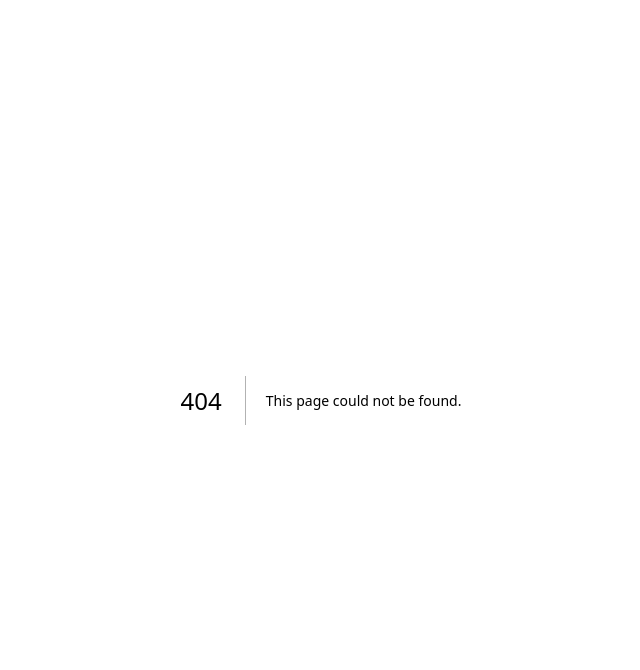
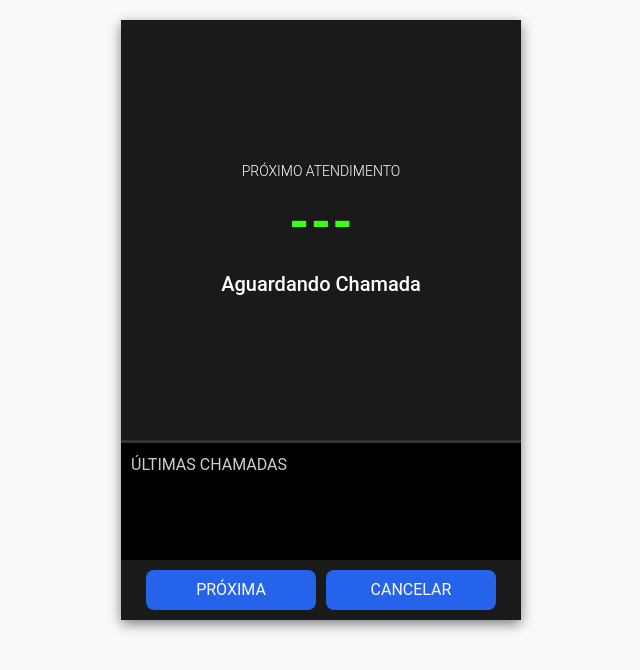
Before and after one commit to vinPedro/apa-react, a Next.js app: page /onboarding in a window 1280 px wide. Before the commit this address had no page. Shown: the top 670 px of the page, without its empty margins (319-959 px from the left). Built offline with nearby package versions, Linux system fonts and the light colour scheme.

Commit message:
feat/ Adicionando Onboarding

```diff
--- /dev/null
+++ b/src/app/(public)/onboarding/page.jsx
@@ -0,0 +1,22 @@
+import React from 'react';
+import TvPanel from '@/components/TV/TvPanel'; // Seu componente de TV
+// Importe seu componente de layout que contém a barra lateral se necessário
+
+export default function OnboardingPage() {
+  return (
+    // ESTE É O CONTAINER PAI QUE CENTRALIZA
+    <div style={{
+      display: 'flex',
+      justifyContent: 'center',
+      alignItems: 'center',
+      width: '100%',
+      height: '80vh', // Define uma altura para que a centralização vertical funcione
+      padding: '20px'
+    }}>
+      {/* O TvPanel será centralizado dentro deste div */}
+      <div style={{ width: '400px', height: '600px', boxShadow: '0 4px 12px rgba(0,0,0,0.5)' }}>
+          <TvPanel />
+      </div>
+    </div>
+  );
+}
--- /dev/null
+++ b/src/components/TV/CallDisplay.jsx
@@ -0,0 +1,43 @@
+import React from 'react';
+
+const CallDisplay = ({ ticket, location }) => {
+  return (
+    <div style={{
+      display: 'flex',
+      flexDirection: 'column',
+      justifyContent: 'center',
+      alignItems: 'center',
+      height: '100%',
+      backgroundColor: '#1a1a1a',
+      color: '#FFFFFF',
+      padding: '10px 0',
+    }}>
+      <p style={{
+        fontSize: '14px', // Fixo
+        fontWeight: '300',
+        margin: '0 0 5px 0'
+      }}>
+        PRÓXIMO ATENDIMENTO
+      </p>
+
+      <h1 style={{
+        fontSize: '48px', // Fixo, ajustado para caber em cards
+        fontWeight: '900',
+        color: '#39ff14',
+        margin: '0'
+      }}>
+        {ticket || '---'}
+      </h1>
+
+      <h2 style={{
+        fontSize: '20px', // Fixo
+        fontWeight: '500',
+        marginTop: '10px'
+      }}>
+        {location || 'Aguardando Chamada'}
+      </h2>
+    </div>
+  );
+};
+
+export default CallDisplay;
--- /dev/null
+++ b/src/components/TV/HistoryList.jsx
@@ -0,0 +1,36 @@
+import React from 'react';
+
+const HistoryList = ({ history }) => {
+  return (
+    <div style={{
+      backgroundColor: '#000000',
+      color: '#cccccc',
+      padding: '10px',
+      borderTop: '3px solid #333',
+    }}>
+      <h3 style={{
+        fontSize: '16px', // Fixo
+        marginBottom: '5px'
+      }}>
+        ÚLTIMAS CHAMADAS
+      </h3>
+      <ul style={{
+        listStyle: 'none',
+        padding: 0,
+        margin: 0
+      }}>
+        {history.map((item, index) => (
+          <li key={index} style={{
+            fontSize: '18px', // Fixo
+            marginBottom: '5px',
+            fontWeight: 'bold'
+          }}>
+            {item.number} | {item.location}
+          </li>
+        ))}
+      </ul>
+    </div>
+  );
+};
+
+export default HistoryList;
--- /dev/null
+++ b/src/components/TV/TVPanel.jsx
@@ -0,0 +1,149 @@
+"use client";
+
+import React, { useState, useEffect, useCallback } from 'react';
+import Botao from '@/components/Botao';
+import CallDisplay from './CallDisplay';
+import HistoryList from './HistoryList';
+
+// Configurações
+const POLLING_INTERVAL = 8000;
+
+// Áudio
+const playDingDongSound = () => {
+  const audio = new Audio('/audio/ding-dong.mp3');
+  audio.volume = 1.0;
+  audio.play().catch(() =>
+    console.warn('Navegador bloqueou o áudio')
+  );
+};
+
+const TvPanel = () => {
+  const [currentCall, setCurrentCall] = useState({
+    number: '---',
+    location: ''
+  });
+
+  const [history, setHistory] = useState([]);
+
+
+  const updateHistory = (newTicket) => {
+    if (currentCall.number !== '---') {
+      setHistory(prev => [currentCall, ...prev].slice(0, 3));
+    }
+    setCurrentCall(newTicket);
+  };
+
+  // ✅ BUSCA A SENHA ATUAL (BACKEND)
+  const fetchCurrentTicket = useCallback(async () => {
+    try {
+      // 🔽 AQUI VOCÊ VAI CHAMAR O BACKEND
+      /*
+      const response = await fetch('/api/queue/current');
+      const data = await response.json();
+
+      updateHistory({
+        number: data.number,
+        location: data.location
+      });
+      */
+    } catch (error) {
+      console.error('Erro ao buscar senha atual:', error);
+    }
+  }, [currentCall]);
+
+
+  useEffect(() => {
+    fetchCurrentTicket();
+    const interval = setInterval(fetchCurrentTicket, POLLING_INTERVAL);
+    return () => clearInterval(interval);
+  }, [fetchCurrentTicket]);
+
+  // ✅ CHAMA PRÓXIMA SENHA (BACKEND + SOM)
+  const handleNext = async () => {
+    try {
+      // 🔽 AQUI VOCÊ VAI CHAMAR O BACKEND
+      /*
+      const response = await fetch('/api/queue/next', {
+        method: 'POST'
+      });
+      const data = await response.json();
+
+      playDingDongSound();
+      updateHistory({
+        number: data.number,
+        location: data.location
+      });
+      */
+
+      playDingDongSound();
+    } catch (error) {
+      console.error('Erro ao chamar próxima senha:', error);
+    }
+  };
+
+  // ✅ CANCELAR SENHA (BACKEND)
+  const handleCancel = async () => {
+    try {
+      // 🔽 AQUI VOCÊ VAI CHAMAR O BACKEND
+      /*
+      await fetch('/api/queue/cancel', {
+        method: 'POST'
+      });
+
+      fetchCurrentTicket();
+      */
+    } catch (error) {
+      console.error('Erro ao cancelar senha:', error);
+    }
+  };
+
+  return (
+    <div
+      style={{
+        display: 'flex',
+        flexDirection: 'column',
+        height: '100%',
+        width: '100%',
+        backgroundColor: '#000',
+        fontFamily: 'Roboto, sans-serif'
+      }}
+    >
+      <div style={{ flex: 7 }}>
+        <CallDisplay
+          ticket={currentCall.number}
+          location={currentCall.location}
+        />
+      </div>
+
+      <div style={{ flex: 3, display: 'flex', flexDirection: 'column' }}>
+        <div style={{ flex: 1 }}>
+          <HistoryList history={history} />
+        </div>
+
+        {/* BOTÕES ADMIN */}
+        <div
+          style={{
+            padding: '10px',
+            display: 'flex',
+            gap: '10px',
+            justifyContent: 'center',
+            backgroundColor: '#1a1a1a'
+          }}
+        >
+          <Botao onClick={handleNext}>
+            PRÓXIMA
+          </Botao>
+
+          <Botao
+            onClick={handleCancel}
+            style={{ backgroundColor: '#cc0000' }}
+          >
+            CANCELAR
+          </Botao>
+        </div>
+      </div>
+    </div>
+  );
+};
+
+export default TvPanel;
--- a/src/components/navbar/Sidebar.jsx
+++ b/src/components/navbar/Sidebar.jsx
@@ -26,6 +26,7 @@ function Sidebar() {
                   <NavItem to="/CadastroProfissional" label="Cadastro de Profissional de Saúde" />
                   <NavItem to="/PesquisaPaciente" label="Encontrar Pacientes" />
                   <NavItem to="/PesquisaProfissional" label="Encontrar Profissionais de Saúde" />
+                  <NavItem to="/onboarding" label="Ficha de espera da vez" />
 
 
                 </>
```
Also changed, not shown: 1 other file (tests, documents, lock files or other folders).
